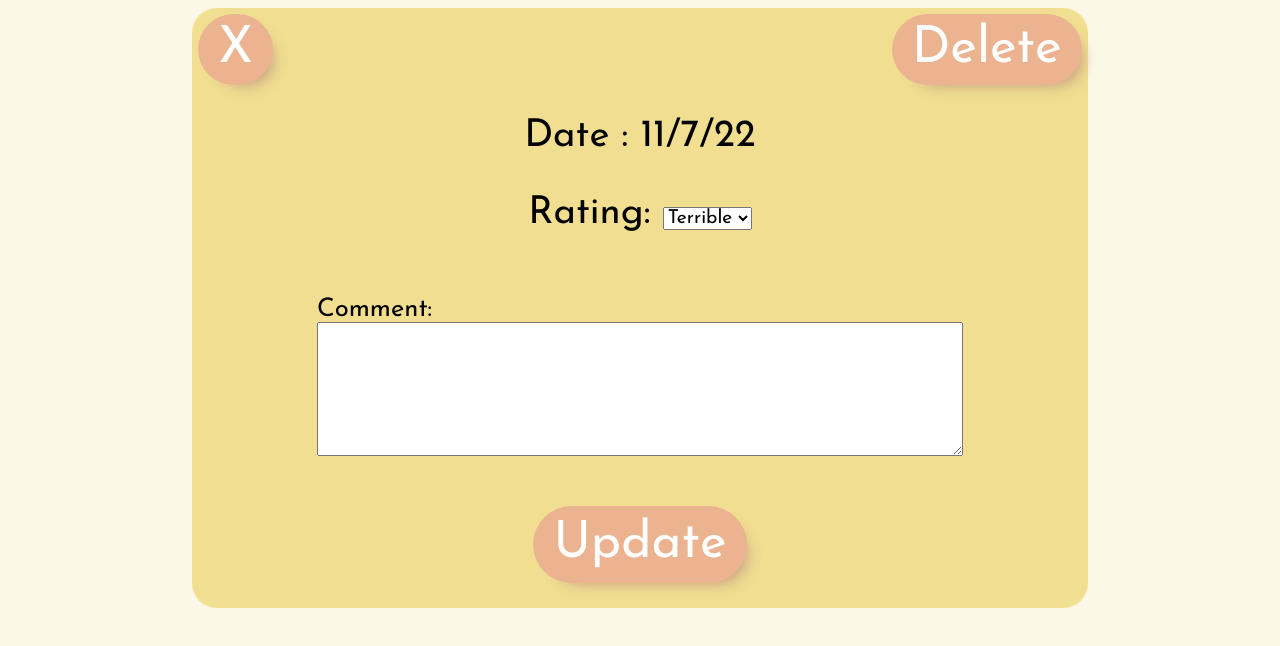
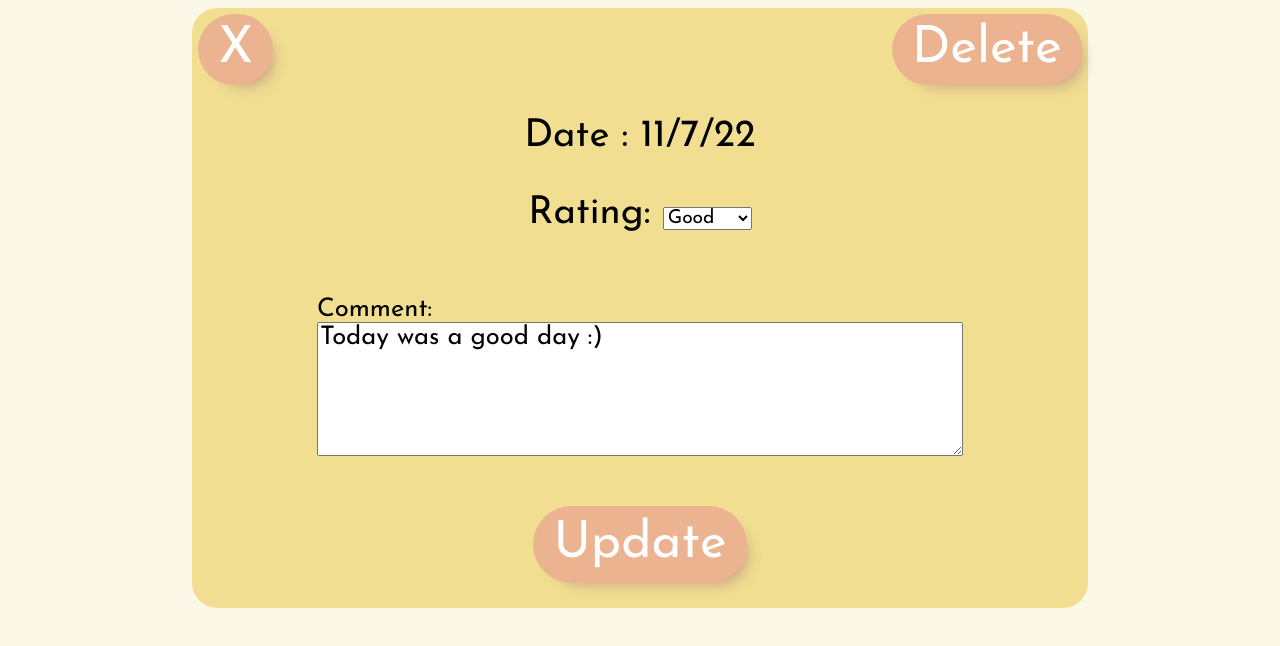
Before and after one commit to cse110-fa22-group16/cse110-fa22-group16, a plain HTML site: page source/edit-page/edit-page.html in a window 1280 px wide. Both pictures are taken after a click on the button "Edit". Shown: the part 92-738 px from the top of the page. Drawn offline with Linux system fonts and the light colour scheme.

Commit message:
Edit mode displays correct values

```diff
--- a/source/edit-page/edit-page-style.css
+++ b/source/edit-page/edit-page-style.css
@@ -74,6 +74,7 @@
     display: none;
     width: 50vw;
     height: 10vw;
+    font-size: 2vw;
 }
 
 /*--------------Style from other pages---------------*/
--- a/source/edit-page/edit-page.js
+++ b/source/edit-page/edit-page.js
@@ -46,11 +46,13 @@ editButton.addEventListener("click", function(){
         //Make inputs editable
         //Turn rating into a select element
         ratingRead.style.display = "none";
+        ratingEdit.value = currentRating;
         ratingEdit.style.display = "inline";
 
         //Turn comment into a textarea
         commentRead.style.display = "none";
         commentEdit.style.display = "inline";
+        commentEdit.value = currentComment;
     }
 
     //In edit mode
```
